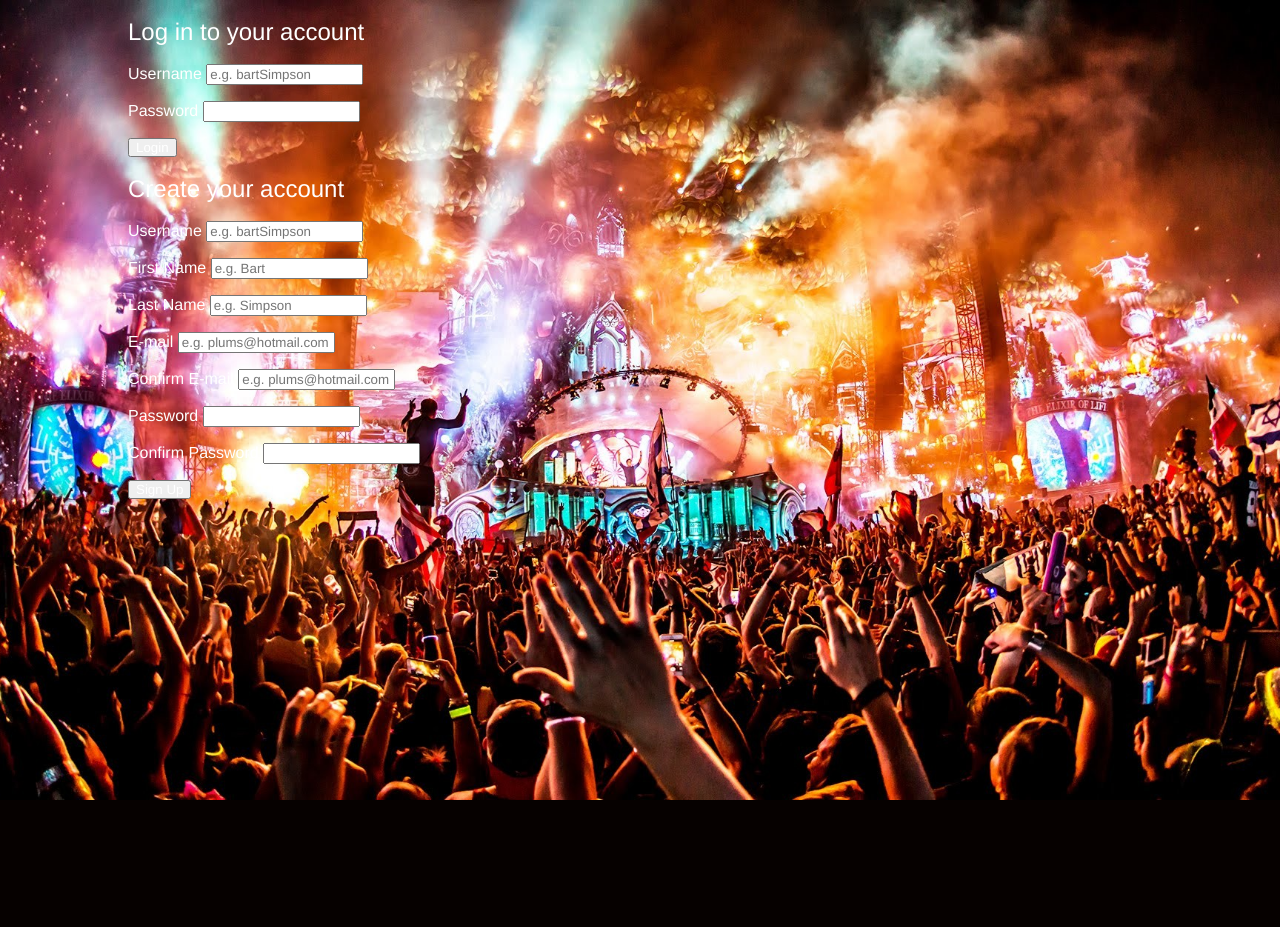
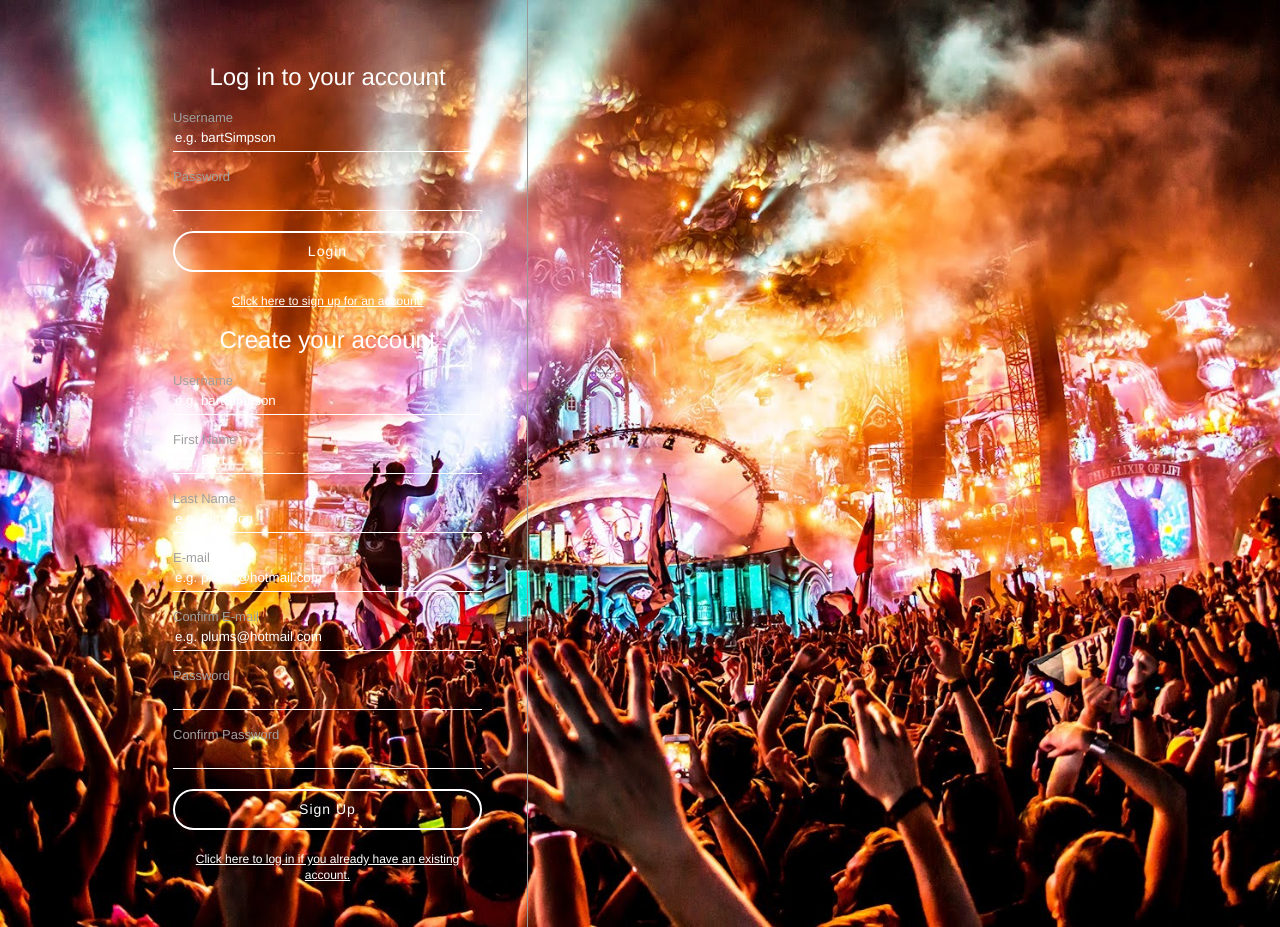
Before and after one commit to freya-cmd/IntoroKyoku, a PHP site: page /register.php in a window 1280 px wide. Before the commit the page ends 800 px from the top, so only its background shows below. Run offline with PHP 8.4, Linux system fonts and the light colour scheme.

Commit message:
add css and js

```diff
--- a/assets/css/register.css
+++ b/assets/css/register.css
@@ -28,3 +28,82 @@ html, body {
     position: relative;
     max-width: 1024px;
 }
+
+#inputContainer {
+    width: 400px;
+    padding: 45px;
+    float: left;
+    border-right: 1px solid #999;
+
+}
+
+#inputContainer h2 {
+    text-align: center;
+}
+
+::-webkit-input-placeholder { /* WebKit, Blink, Edge */
+    color: #fff;
+}
+:-moz-placeholder { /* Mozilla Firefox 4 to 18 */
+   color:    #fff;
+   opacity:  1;
+}
+::-moz-placeholder { /* Mozilla Firefox 19+ */
+   color:    #fff;
+   opacity:  1;
+}
+:-ms-input-placeholder { /* Internet Explorer 10-11 */
+   color:    #fff;
+}
+::-ms-input-placeholder { /* Microsoft Edge */
+   color:    #fff;
+}
+
+::placeholder { /* Most modern browsers support this now. */
+   color:    #fff;
+}
+
+#inputContainer input[type="text"],
+#inputContainer input[type="email"],
+#inputContainer input[type="password"] {
+    display: block;
+    background-color: transparent;
+    border: 0;
+    border-bottom: 1px solid #fff;
+    height: 27px;
+    line-height: 27px;
+    width: 100%;
+
+}
+
+#inputContainer label {
+color: #a0a0a0;
+font-size: 13px;
+margin-top: 15px;
+}
+
+#inputContainer button {
+    background-color: transparent;
+    border: 2px solid #fff;
+    border-radius: 250px;
+    color: #fff;
+    display: block;
+    font-size: 14px;
+    letter-spacing: 1px;
+    margin: 20px auto;
+    height: 41px;
+    width: 100%;
+}
+
+#inputContainer button:hover {
+    cursor:pointer;
+}
+
+.hasAccountText span {
+    font-weight: bold;
+    font-size: 12px;
+
+}
+.hasAccountText {
+    text-align: center;
+}
--- a/register.php
+++ b/register.php
@@ -21,6 +21,7 @@ function getInputValue($name) {
 
 
 <link rel="stylesheet" href="assets/css/register.css">
+<script src="https://ajax.googleapis.com/ajax/libs/jquery/3.6.0/jquery.min.js"></script>
 
 <html lang="en">
 <head>
@@ -53,6 +54,12 @@ function getInputValue($name) {
 
                 <button type="submit" name="loginButton">Login</button>
                 </form>
+
+            <div class="hasAccountText">
+                <a href="#">
+                    <span id="hideLogin">Click here to sign up for an account!</span>
+                </a>
+            </div>
 
 
                 <form id='registerForm' action="register.php" method="POST">
@@ -107,6 +114,14 @@ function getInputValue($name) {
                 <button type="submit" name="registerButton">Sign Up</button>
                 </form>
 
+                <div class="hasAccountText">
+                <a href="#">
+                    <span id="hideRegister">Click here to log in if you already have an existing account.</span>
+                </a>
+            </div>
+
+
+
             </div>
         </div>
     </div>
```
Also changed, not shown: assets/js/register.js (added), 1 other file.
